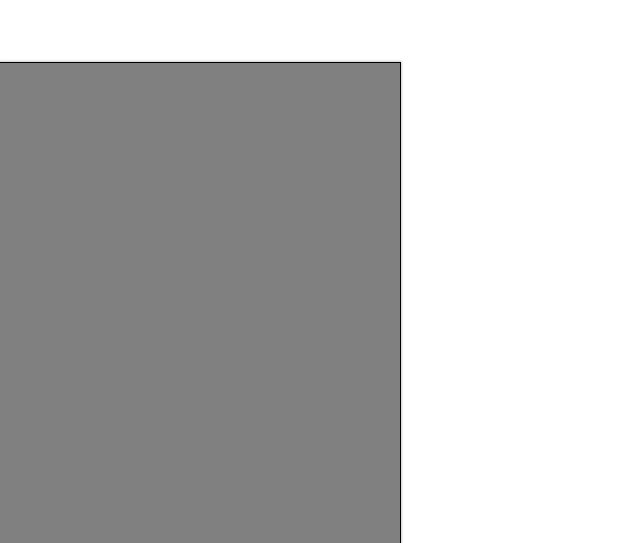
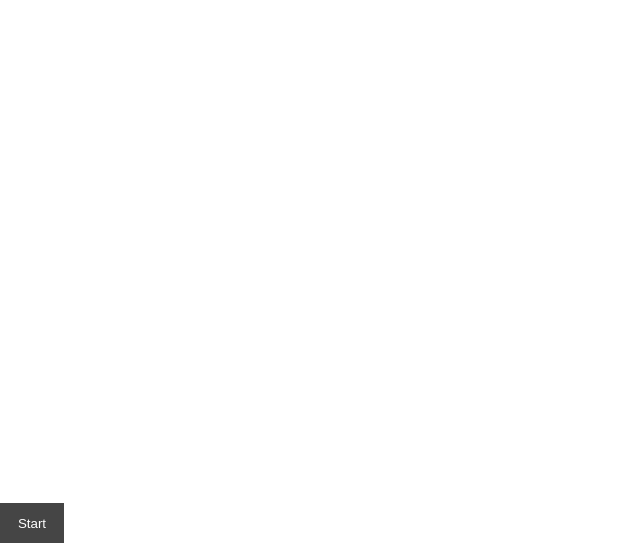
Before and after one commit to SanjoSolutions/ui, a plain HTML site: page index.html in a window 1280 px wide. Shown: the part 257-800 px from the top of the page, without its empty margins (0-640 px from the left). Drawn offline with Linux system fonts and the light colour scheme.

Commit message:
Button with popover

```diff
--- a/index.html
+++ b/index.html
@@ -7,19 +7,42 @@
 
   <style>
     .a {
-      background-color: grey;
-      border-top: 1px solid black;
-      border-right: 1px solid black;
+      background-color: #454545;
       box-shadow: 0 0 2px 1px rgba(0, 0, 0, 0.2);
       width: 25rem;
       height: 30rem;
       position: absolute;
+      bottom: 2.5rem;
+      left: 0;
+    }
+
+    button {
+      position: absolute;
       bottom: 0;
       left: 0;
+      height: 2.5rem;
+      width: 4rem;
+      box-sizing: border-box;
+      border: 0;
+      background-color: #454545;
+      color: white;
+    }
+
+    button:hover {
+      color: #429CE3;
     }
   </style>
 </head>
 <body>
-  <div class="a"></div>
+  <div class="a" style="visibility: hidden;"></div>
+  <button>Start</button>
+
+  <script>
+    const button = document.querySelector('button')
+    const box = document.querySelector('.a')
+    button.addEventListener('click', function () {
+      box.style.visibility = box.style.visibility === 'hidden' ? 'visible' : 'hidden'
+    })
+  </script>
 </body>
 </html>
```
